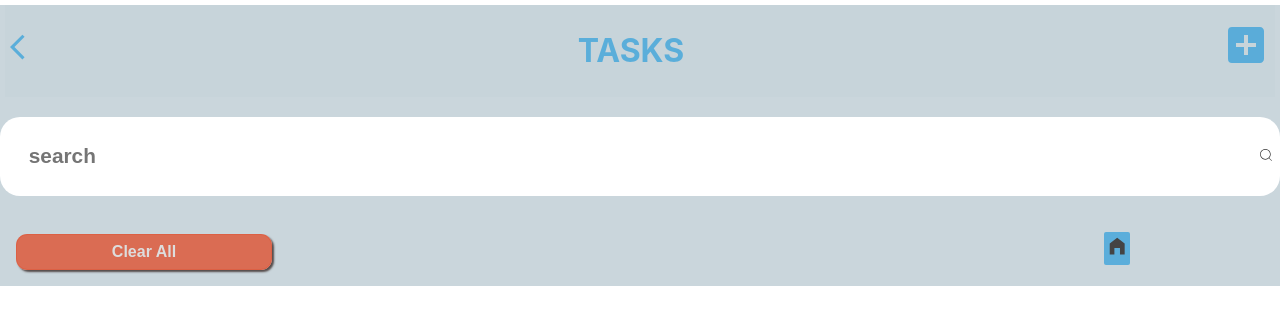
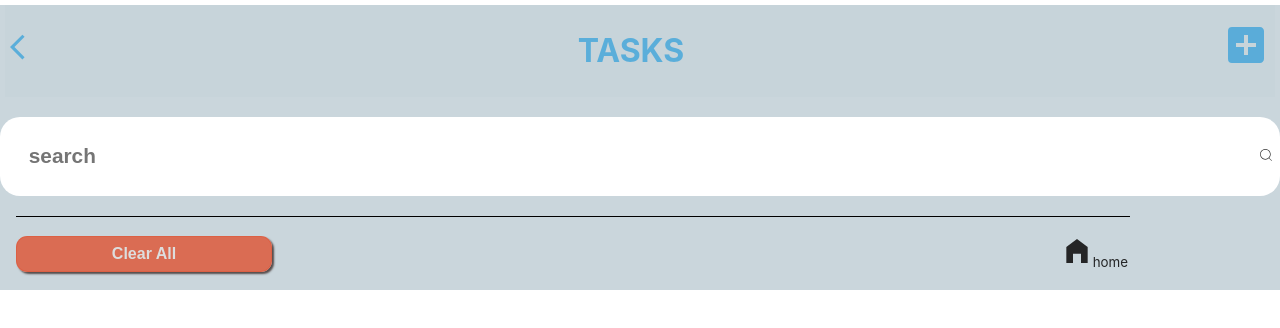
Before and after one commit to ansong15/Todo_App, a React (Create React App) app: page /tasks in a window 1280 px wide. Shown: the top 328 px of the page. Built offline with nearby package versions, Linux system fonts and the light colour scheme.

Commit message:
my-changes

```diff
--- a/src/App.js
+++ b/src/App.js
@@ -9,7 +9,7 @@ import AllTasks from './components/pages/AllTasks';
 import Completed from './components/pages/Completed';
 import SplashScreen from './components/pages/SplahScreen';
 import HomePage from './components/pages/HomePage';
-import Header from './components/Header';
+import PageNotFound from './components/pages/PageNotFound';
 
 
 
@@ -41,6 +41,7 @@ const modeSetter=(mode)=>{
       <Route path='/tasks'  element={<AllTasks />} />
       <Route path={'/completed'} element={<Completed />}/>
       <Route path={'/header'} Header modeSetter={modeSetter} />
+      <Route path={'*'} element={<PageNotFound />}/>
     </Routes>
 
   );
--- a/src/components/Header.js
+++ b/src/components/Header.js
@@ -51,7 +51,7 @@ function Header({  getModeInputs, getSearchInputs}) {
           <div className="center">
             <h1>TASKS</h1></div>
 
-        <div ref={menuRef} className="menu">
+        <div ref={menuRef} className="menu" >
             <div className="menu__trigger" >
             <MdAddBox />
             </div>
--- a/src/components/pages/AllTasks.js
+++ b/src/components/pages/AllTasks.js
@@ -45,6 +45,7 @@ function AllTasks() {
     }
   //CHECK COMPLETE
  const  handleCheck =(id)=>{
+  setCheck(!check)
   //FIND THE INDEX
   const taskIndex = tasks.findIndex(item => item.id === id);
   let updatableTask = [...tasks];
@@ -113,9 +114,11 @@ const getModeInputs = (mode)=>{
         </div>
 
         <div className="icons">
-            <button className={`${check ? 'checked' : ''} icon icon__completen`}
-            onClick={()=>{handleCheck(item.id)}}>< MdCheckBox/></button>
-            <button className='icon icon__delete'  onClick={()=>{ deleteTask(item.id)}}>< MdDelete/></button>
+            <button className={`${check ? 'check' : ''} icon icon__complete`}
+            onClick={()=>{handleCheck(item.id)}}>
+              <MdCheckBox className={`${item.isComplete ? 'check' : ''} icon__complete`} ></MdCheckBox>
+              </button>
+            <button className='icon icon__delete'  onClick={()=>{ deleteTask(item.id)}}>< MdDelete className="btn_del"/></button>
         </div>
 
     </div>
@@ -129,7 +132,8 @@ const getModeInputs = (mode)=>{
       <div className="buttonNavigation">
     <button className="btn_clearAll" onClick={clearAllTodo}>Clear All</button>
     <div>
-    <Link to={'/home'}><MdHomeFilled/></Link>
+    <Link to={'/home'}><MdHomeFilled className="btn_h"></MdHomeFilled></Link>
+    <small>home</small>
     </div>
 
     </div>
--- a/src/components/pages/HelpPage.js
+++ b/src/components/pages/HelpPage.js
@@ -5,7 +5,7 @@ import '../../styles/helpPage.scss'
 function HelpPage() {
     return (
     <div className="main">
-<div className="home_btn"><Link to={'/current'}><MdArrowBackIos/></Link></div>
+<div className="home_btn"><Link to={'/tasks'}><MdArrowBackIos/></Link></div>
 <h1>How may we help you</h1>
      <div className="board">
      <h1>the help page</h1>
--- /dev/null
+++ b/src/components/pages/PageNotFound.js
@@ -0,0 +1,11 @@
+function PageNotFound() {
+    return (
+        <div className="404__main">
+            <div>
+                <h1> 404 Page Not Found</h1>
+            </div>
+        </div>
+     );
+}
+
+export default PageNotFound;
--- a/src/styles/task.scss
+++ b/src/styles/task.scss
@@ -42,7 +42,7 @@ $secodary-text-color:  #a7bdc8f1;
 .task__event{
     // background: yellow;
     padding: 5px 10px;
-    color: $text-color;
+    color: $primary-color;
 
     overflow: hidden;
     text-overflow: ellipsis;
@@ -51,7 +51,7 @@ $secodary-text-color:  #a7bdc8f1;
     & > p{
         margin-bottom: 0;
         font-weight: 700;
-        font-size: 1.1rem;
+        font-size: 1.7rem;
     }
 
     & > a{
@@ -74,27 +74,60 @@ $secodary-text-color:  #a7bdc8f1;
 .icon{
     font-size: 25px;
     cursor: pointer;
-    color: $sabodinate-color;
     padding: 0;
     border: none;
 
-    &__edit > a{
-        background: none;
-        color: inherit;
+    &__complete{
+        padding: 1rem;
+
+        &:hover{
+            color: #0f71a6a4;
+        }
     }
 
 }
 
 .checked{
-    color: $primary-color;
+    color: $text-color;
     text-decoration: line-through;
     transition: all .2s ease-in-out;
 }
 
+.check{
+  color: #dd5f43e3;
+}
+
+.btn_del{
+    &:hover{
+        color: #dd5f43e3;
+    }
+}
+
+.buttonNavigation{
+    display: flex;
+    justify-content: space-between;
+   align-items: center;
+    width: 87%;
+    margin: 1rem;
+    padding: 1rem 0;
+    border-top: 1px solid #000;
 
 
+    & > div{
+        box-sizing: border-box;
+        // font-size: x-large;
+        display: block;
+        color: $primary-color;
+        border-radius: 2px;
+        padding: .1rem;
+        cursor: pointer;
 
-
+        &:hover{
+           background: #7170704c ;
+         color:#1e98daa4;
+        }
+    }
+}
 
 .btn_clearAll{
     width: 20vw;
@@ -116,27 +149,11 @@ $secodary-text-color:  #a7bdc8f1;
     }
 }
 
-.buttonNavigation{
-    display: flex;
-    justify-content: space-between;
-   align-items: baseline;
-    width: 87%;
-    margin: 1rem;
-    padding: 1rem 0;
-
-    & > div{
-        box-sizing: border-box;
-        font-size: x-large;
-        background:#1e98daa4 ;
-        color: #333;
-        border-radius: 2px;
-        padding: .1rem;
-        cursor: pointer;
-
-        &:hover{
-           color: #dd5f43e3;
-           background:#0f71a6a4 ;
-        }
+.btn_h{
+    font-size: xx-large;
+    color: $primary-color;
+    &:hover{
+        color:#1e98daa4;
     }
 }
 
@@ -163,4 +180,10 @@ $secodary-text-color:  #a7bdc8f1;
         .btn_clearAll{
             width: 30vw;
         }
+
+        .task__event{
+            & > p {
+                font-size: 1.1rem;
+            }
+        }
 }
```
Also changed, not shown: src/components/DisplayPannel.js (added).
